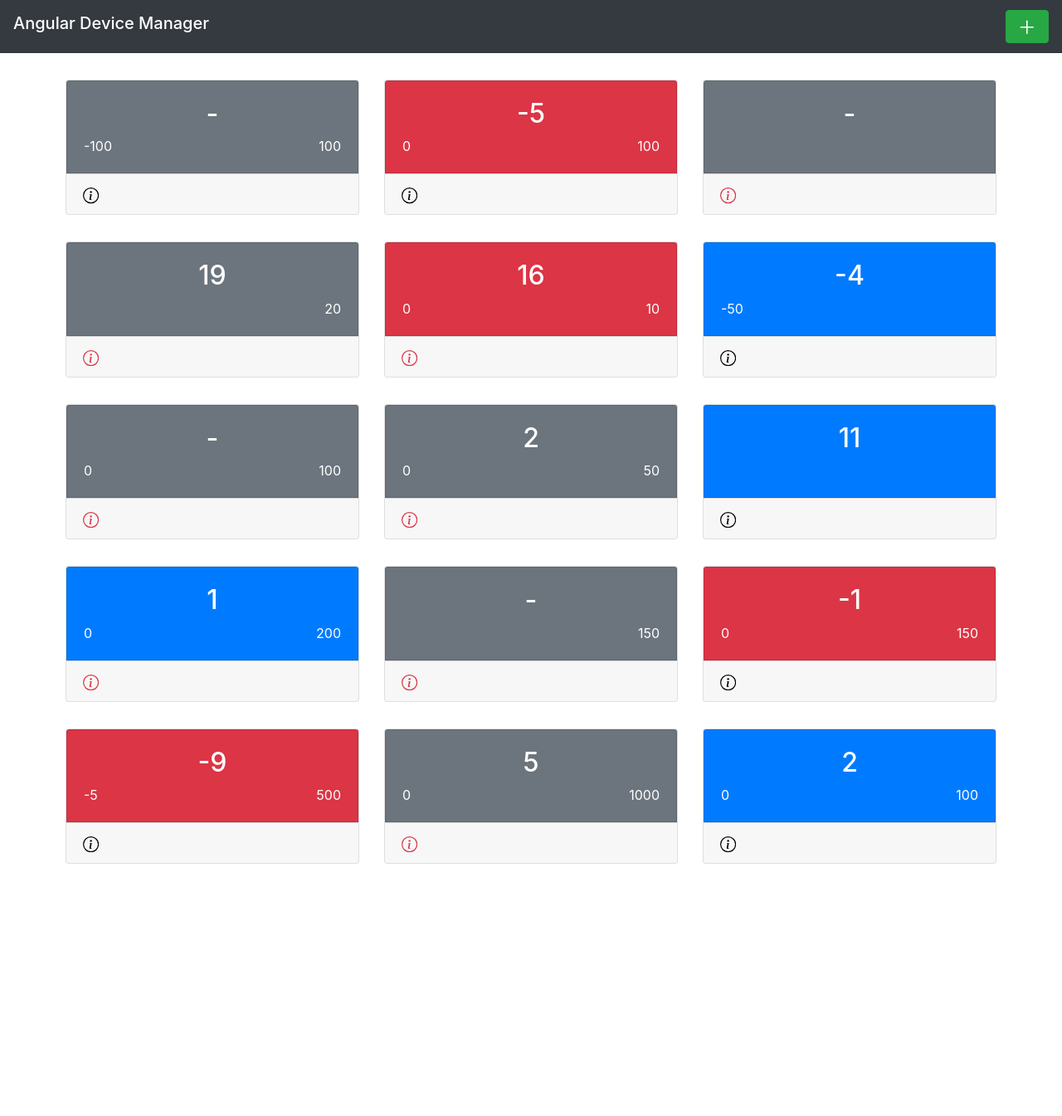
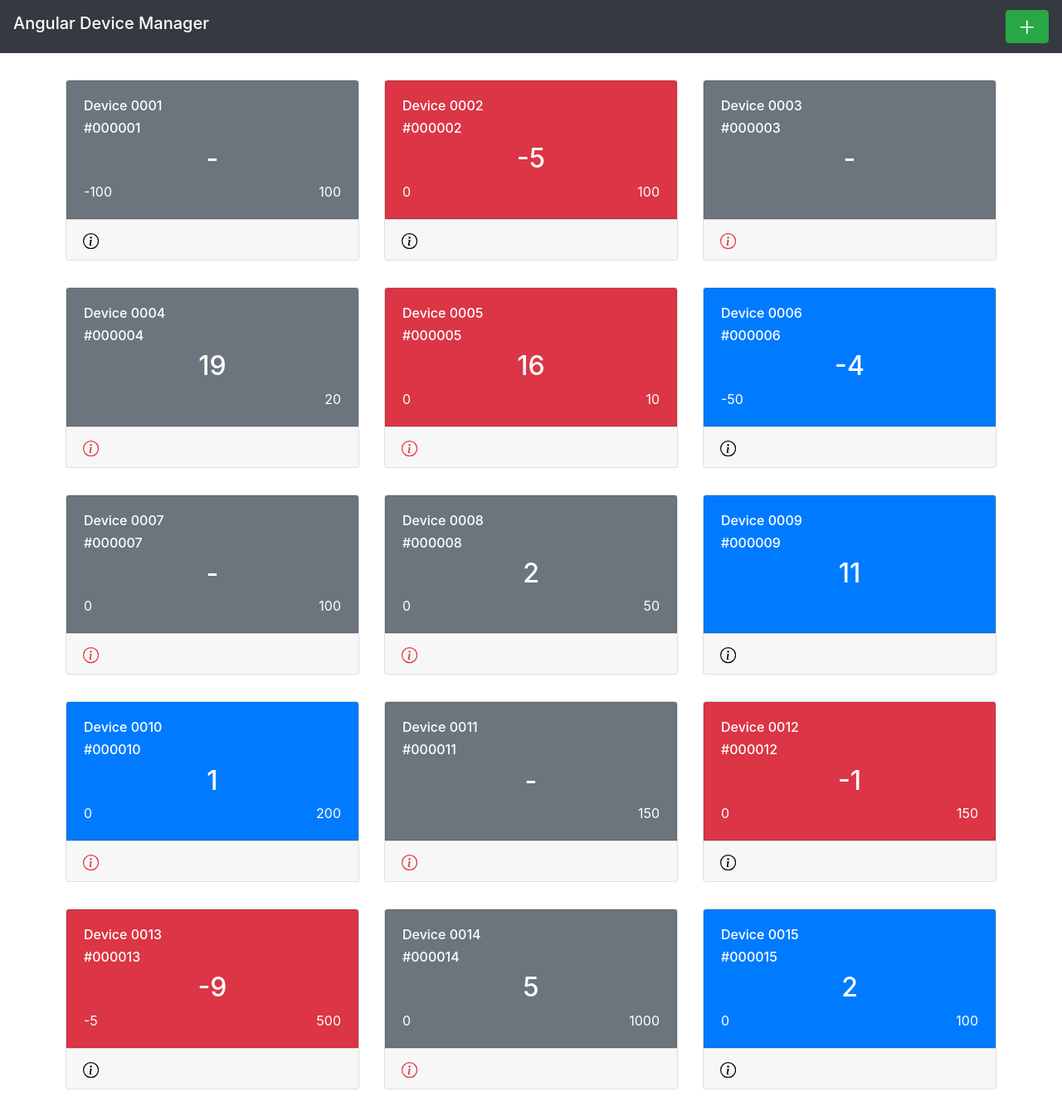
Before and after one commit to lbanozic/angular-device-manager, an Angular app: page / in a window 1280 px wide. Shown: the whole page at 83% size. Before the commit the page ends 1073 px from the top, so only its background shows below. Built offline with nearby package versions, Linux system fonts and the light colour scheme.

Commit message:
Add creating new device and adding device to list after device form is submitted

```diff
--- a/src/app/device-form/device-form.component.ts
+++ b/src/app/device-form/device-form.component.ts
@@ -1,4 +1,4 @@
-import { Component, OnInit } from '@angular/core';
+import { Component, EventEmitter, OnInit, Output } from '@angular/core';
 import {
   AsyncValidatorFn,
   FormControl,
@@ -14,6 +14,8 @@ import {
   first,
   map,
 } from 'rxjs/operators';
+import { Device } from '../device';
+import { DeviceService } from '../device.service';
 
 @Component({
   selector: 'dm-device-form',
@@ -21,9 +23,11 @@ import {
   styleUrls: ['./device-form.component.css'],
 })
 export class DeviceFormComponent implements OnInit {
+  @Output() formSubmitted = new EventEmitter();
+
   deviceForm: FormGroup;
 
-  constructor() {}
+  constructor(private deviceService: DeviceService) {}
 
   ngOnInit(): void {
     this.deviceForm = new FormGroup(
@@ -104,11 +108,20 @@ export class DeviceFormComponent implements OnInit {
     };
   }
 
-  public resetDeviceForm() {
+  resetDeviceForm() {
     this.deviceForm.reset();
   }
 
   onSubmit() {
-    this.deviceForm.reset();
+    const device: Device = {
+      name: this.name.value,
+      devui: this.devui.value,
+      min: this.min.value,
+      max: this.max.value,
+      batteryLevel: 100,
+      signalStrength: 10,
+    };
+    this.deviceService.addDevice(device);
+    this.formSubmitted.emit();
   }
 }
--- a/src/app/device-list/device-list.component.html
+++ b/src/app/device-list/device-list.component.html
@@ -1,6 +1,3 @@
 <div class="row justify-content-center">
-  <dm-device
-    *ngFor="let device of devices$ | async"
-    [device]="device"
-  ></dm-device>
+  <dm-device *ngFor="let device of devices" [device]="device"></dm-device>
 </div>
--- a/src/app/device-list/device-list.component.ts
+++ b/src/app/device-list/device-list.component.ts
@@ -1,5 +1,4 @@
 import { Component, OnInit } from '@angular/core';
-import { Observable } from 'rxjs';
 import { Device } from '../device';
 import { DeviceService } from '../device.service';
 
@@ -9,15 +8,14 @@ import { DeviceService } from '../device.service';
   styleUrls: ['./device-list.component.css'],
 })
 export class DeviceListComponent implements OnInit {
-  devices$: Observable<Device[]>;
+  devices: Device[];
 
   constructor(private deviceService: DeviceService) {}
 
   ngOnInit(): void {
-    this.devices$ = this.deviceService.getDevices();
-  }
-
-  getDevices(): Observable<Device[]> {
-    return this.deviceService.getDevices();
+    this.deviceService.devices$.subscribe(
+      (deviceList) => (this.devices = deviceList)
+    );
+    this.deviceService.getDevices();
   }
 }
--- a/src/app/device-mock.ts
+++ b/src/app/device-mock.ts
@@ -2,12 +2,16 @@ import { Device } from './device';
 
 export const DEVICES: Device[] = [
   {
+    name: 'Device 0001',
+    devui: '#000001',
     min: -100,
     max: 100,
     batteryLevel: 92,
     signalStrength: 8,
   },
   {
+    name: 'Device 0002',
+    devui: '#000002',
     reading: -5,
     incomingDate: new Date(),
     min: 0,
@@ -16,10 +20,14 @@ export const DEVICES: Device[] = [
     signalStrength: 10,
   },
   {
+    name: 'Device 0003',
+    devui: '#000003',
     batteryLevel: 30,
     signalStrength: 9,
   },
   {
+    name: 'Device 0004',
+    devui: '#000004',
     reading: 19,
     incomingDate: getDateWithMinutesOffset(-3),
     max: 20,
@@ -27,6 +35,8 @@ export const DEVICES: Device[] = [
     signalStrength: 8,
   },
   {
+    name: 'Device 0005',
+    devui: '#000005',
     reading: 16,
     incomingDate: getDateWithMinutesOffset(-1),
     min: 0,
@@ -35,6 +45,8 @@ export const DEVICES: Device[] = [
     signalStrength: 3,
   },
   {
+    name: 'Device 0006',
+    devui: '#000006',
     reading: -4,
     incomingDate: new Date(),
     min: -50,
@@ -42,12 +54,16 @@ export const DEVICES: Device[] = [
     signalStrength: 5,
   },
   {
+    name: 'Device 0007',
+    devui: '#000007',
     min: 0,
     max: 100,
     batteryLevel: 16,
     signalStrength: 7,
   },
   {
+    name: 'Device 0008',
+    devui: '#000008',
     reading: 2,
     incomingDate: getDateWithMinutesOffset(-4),
     min: 0,
@@ -56,12 +72,16 @@ export const DEVICES: Device[] = [
     signalStrength: 2,
   },
   {
+    name: 'Device 0009',
+    devui: '#000009',
     reading: 11,
     incomingDate: new Date(),
     batteryLevel: 72,
     signalStrength: 9,
   },
   {
+    name: 'Device 0010',
+    devui: '#000010',
     reading: 1,
     incomingDate: new Date(),
     min: 0,
@@ -70,11 +90,15 @@ export const DEVICES: Device[] = [
     signalStrength: 1,
   },
   {
+    name: 'Device 0011',
+    devui: '#000011',
     max: 150,
     batteryLevel: 25,
     signalStrength: 4,
   },
   {
+    name: 'Device 0012',
+    devui: '#000012',
     reading: -1,
     incomingDate: getDateWithMinutesOffset(-1),
     min: 0,
@@ -83,6 +107,8 @@ export const DEVICES: Device[] = [
     signalStrength: 6,
   },
   {
+    name: 'Device 0013',
+    devui: '#000013',
     reading: -9,
     incomingDate: getDateWithMinutesOffset(-10),
     min: -5,
@@ -91,6 +117,8 @@ export const DEVICES: Device[] = [
     signalStrength: 5,
   },
   {
+    name: 'Device 0014',
+    devui: '#000014',
     reading: 5,
     incomingDate: getDateWithMinutesOffset(-7),
     min: 0,
@@ -99,6 +127,8 @@ export const DEVICES: Device[] = [
     signalStrength: 8,
   },
   {
+    name: 'Device 0015',
+    devui: '#000015',
     reading: 2,
     incomingDate: new Date(),
     min: 0,
--- a/src/app/device.service.ts
+++ b/src/app/device.service.ts
@@ -1,5 +1,5 @@
 import { Injectable } from '@angular/core';
-import { Observable, of } from 'rxjs';
+import { Subject } from 'rxjs';
 import { Device } from './device';
 import { DEVICES } from './device-mock';
 
@@ -7,9 +7,17 @@ import { DEVICES } from './device-mock';
   providedIn: 'root',
 })
 export class DeviceService {
+  devices$ = new Subject<Device[]>();
+  private deviceList: Device[] = DEVICES;
+
   constructor() {}
 
-  getDevices(): Observable<Device[]> {
-    return of(DEVICES);
+  getDevices() {
+    this.devices$.next(this.deviceList);
+  }
+
+  addDevice(device: Device) {
+    this.deviceList.push(device);
+    this.devices$.next(this.deviceList);
   }
 }
--- a/src/app/device.ts
+++ b/src/app/device.ts
@@ -5,6 +5,8 @@ export enum DeviceStatus {
 }
 
 export interface Device {
+  devui: string;
+  name: string;
   reading?: number;
   incomingDate?: Date;
   min?: number;
--- a/src/app/device/device.component.html
+++ b/src/app/device/device.component.html
@@ -5,6 +5,8 @@
         deviceStatus
       }}"
     >
+      <h6>{{ device.name }}</h6>
+      <h6>{{ device.devui }}</h6>
       <h2 class="text-center">{{ deviceReading }}</h2>
       <div class="row min-max-container">
         <div class="col text-left">
--- a/src/app/device/device.component.ts
+++ b/src/app/device/device.component.ts
@@ -11,7 +11,7 @@ export class DeviceComponent implements OnInit {
   @Input() device: Device;
 
   @ViewChild(PopoverComponent)
-  public batteryAndSignalIndicatorPopover: PopoverComponent;
+  batteryAndSignalIndicatorPopover: PopoverComponent;
 
   readonly colorRed: string = '#dc3545';
   readonly colorBlack: string = '#000';
--- a/src/app/modal/modal.component.ts
+++ b/src/app/modal/modal.component.ts
@@ -19,19 +19,19 @@ export class ModalComponent {
   @Output() modalClosed = new EventEmitter();
 
   @ViewChild(CdkPortal)
-  public modalTemplate: CdkPortal;
+  modalTemplate: CdkPortal;
 
   private overlayRef: OverlayRef;
 
   constructor(private overlay: Overlay) {}
 
-  public show() {
+  show() {
     this.overlayRef = this.overlay.create(this.getOverlayConfig());
     this.overlayRef.attach(this.modalTemplate);
     this.overlayRef.backdropClick().subscribe(() => this.hide());
   }
 
-  public hide() {
+  hide() {
     this.overlayRef.detach();
     this.modalClosed.emit();
   }
--- a/src/app/navbar/navbar.component.html
+++ b/src/app/navbar/navbar.component.html
@@ -11,5 +11,5 @@
   </div>
 </nav>
 <dm-modal title="Add new device" (modalClosed)="onDeviceModalClosed()">
-  <dm-device-form></dm-device-form>
+  <dm-device-form (formSubmitted)="onDeviceFormSubmitted()"></dm-device-form>
 </dm-modal>
--- a/src/app/navbar/navbar.component.ts
+++ b/src/app/navbar/navbar.component.ts
@@ -11,10 +11,10 @@ export class NavbarComponent implements OnInit {
   pageTitle = 'Angular Device Manager';
 
   @ViewChild(ModalComponent)
-  public deviceFormModalComponent: ModalComponent;
+  deviceFormModalComponent: ModalComponent;
 
   @ViewChild(DeviceFormComponent)
-  public deviceFormComponent: DeviceFormComponent;
+  deviceFormComponent: DeviceFormComponent;
 
   constructor() {}
 
@@ -27,4 +27,8 @@ export class NavbarComponent implements OnInit {
   onDeviceModalClosed() {
     this.deviceFormComponent.resetDeviceForm();
   }
+
+  onDeviceFormSubmitted() {
+    this.deviceFormModalComponent.hide();
+  }
 }
--- a/src/app/popover/popover.component.ts
+++ b/src/app/popover/popover.component.ts
@@ -15,10 +15,10 @@ import { Component, HostListener, Input, ViewChild } from '@angular/core';
 })
 export class PopoverComponent {
   @Input()
-  public popoverTrigger: HTMLElement;
+  popoverTrigger: HTMLElement;
 
   @ViewChild(CdkPortal)
-  public popoverTemplate: CdkPortal;
+  popoverTemplate: CdkPortal;
 
   private overlayRef: OverlayRef;
 
@@ -41,19 +41,19 @@ export class PopoverComponent {
 
   constructor(private overlay: Overlay) {}
 
-  public show() {
+  show() {
     this.overlayRef = this.overlay.create(this.getOverlayConfig());
     this.overlayRef.attach(this.popoverTemplate);
     this.updateOverlayWidth();
     this.overlayRef.backdropClick().subscribe(() => this.hide());
   }
 
-  public hide() {
+  hide() {
     this.overlayRef.detach();
   }
 
   @HostListener('window:resize')
-  public onWindowResize() {
+  onWindowResize() {
     this.updateOverlayWidth();
   }
 
```
